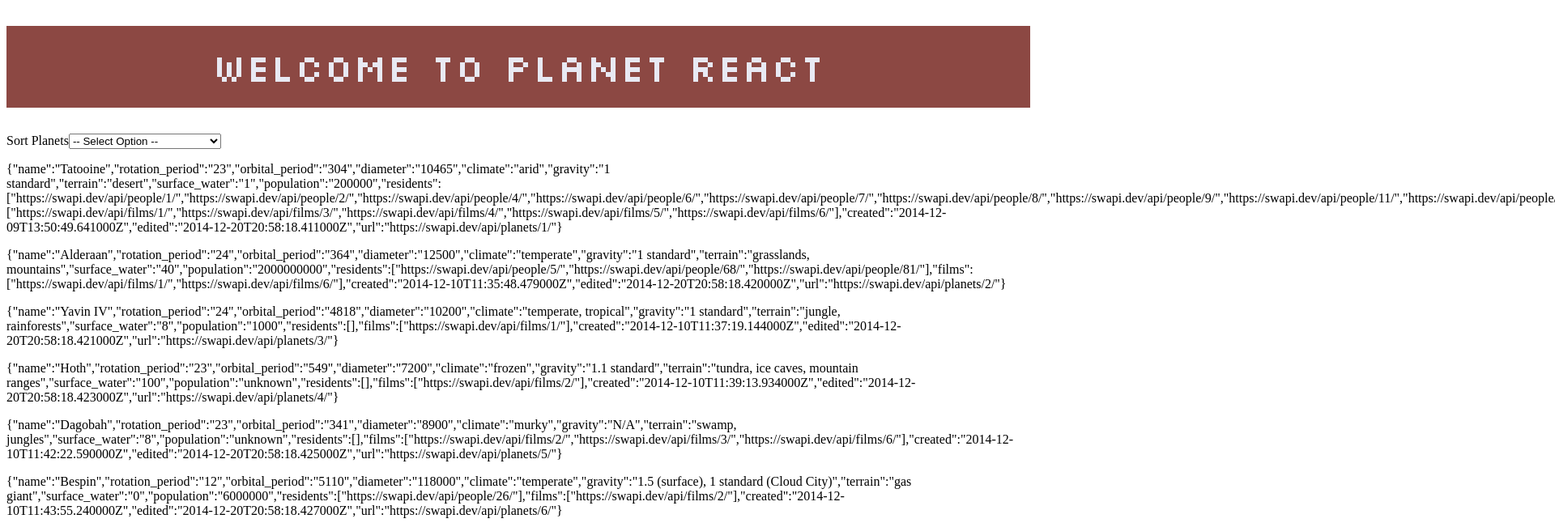
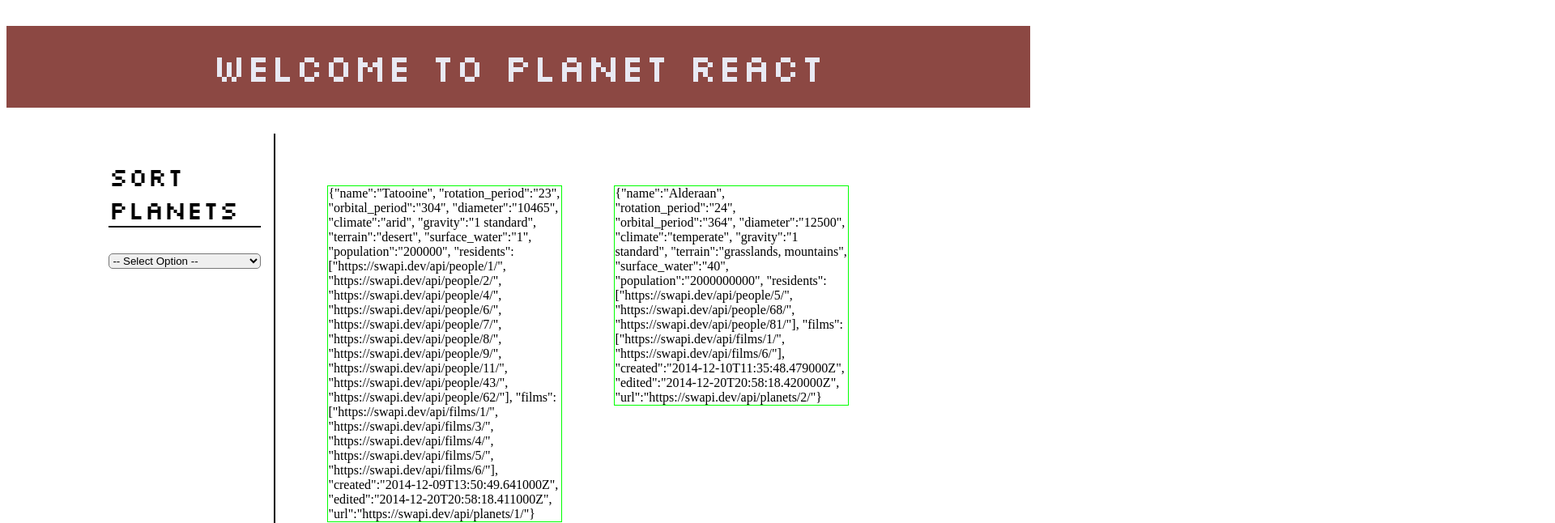
Before and after one commit to pjancura/StarWarsReact, a React (Vite) app: page / in a window 1280 px wide. Shown: the top 646 px of the page at 81% size, 1920 px wide, since content can reach past the window. Built offline with nearby package versions, Linux system fonts and the light colour scheme.

Commit message:
adds Main componenent, adds formFilter with comparator function, adds initial .css for the Main component

```diff
--- a/src/App.jsx
+++ b/src/App.jsx
@@ -1,12 +1,12 @@
 import "./App.css";
 import Header from "./Header/Header.jsx";
-import FormFilter from "./Main/FormFilter.jsx";
+import Main from "./Main/Main.jsx";
 
 function App() {
   return (
     <>
       <Header />
-      <FormFilter/>
+      <Main />
     </>
   );
 }
--- a/src/Main/FormFilter.jsx
+++ b/src/Main/FormFilter.jsx
@@ -1,34 +1,12 @@
-import { useEffect, useState } from "react";
-import mockData from "../assets/MockData/planets_page1.json"
-import { comparePlanets } from "./comparePlanets"
 
-export default function FormFilter() {
-    const [sortValue, setSortValue] = useState("")
+export default function FormFilter(props) {
 
-    const [planetArray, setPlanetArray] =  useState(mockData.results)
-
-    const [sortedArray, setSortedArray] = useState(planetArray)
-
-    // componentDidUpdate(_, prevState) {
-    //     console.log(prevState)
-    // }
-
-    // console.log(sortValue)
-
-    function handleOnChange(e) {
-        setSortValue(() => e.target.value)
-    }
-
-    useEffect(() => {
-        setSortedArray(comparePlanets(planetArray, sortValue))
-
-    }, [sortValue, planetArray])
 
 
 
     return (
         <>
-            <form action="" onChange={handleOnChange}>
+            <form action="" className={props.className} onChange={props.onChange}>
                 <label htmlFor="sortables">Sort Planets</label>
                 <select name="sortables" id="sortables">
                     <option value="">-- Select Option --</option>
@@ -40,11 +18,7 @@
                     <option value="smallToLarge">Smallest - Largest Planet</option>
                 </select>
             </form>
-            <div>
-                {sortedArray.map(planet => {
-                    return <p key={JSON.stringify(planet.name)}>{JSON.stringify(planet)}</p>
-                })}
-            </div>
+
         </>
     );
 }
--- /dev/null
+++ b/src/Main/Main.jsx
@@ -0,0 +1,36 @@
+import { useEffect, useState } from "react";
+import mockData from "../assets/MockData/planets_page1.json"
+import { comparePlanets } from "./comparePlanets"
+import FormFilter from "./FormFilter";
+import styles from './main.module.css'
+
+export default function Main() {
+    const [sortValue, setSortValue] = useState("")
+
+    const [planetArray, setPlanetArray] =  useState(mockData.results)
+
+    const [sortedArray, setSortedArray] = useState(planetArray)
+
+    function handleOnChange(e) {
+        console.log(e.target)
+        setSortValue(() => e.target.value)
+    }
+
+    useEffect(() => {
+        setSortedArray(comparePlanets(planetArray, sortValue))
+
+    }, [sortValue, planetArray])
+
+    return (
+        <main className={styles.mainContainer}>
+            <FormFilter className={styles.formFilter} onChange={handleOnChange} />
+
+            {/* THIS OUTPUT DIV WILL BECOME THE <CARDDISPLAY/>  */}
+            <div className={styles.output}>
+                {sortedArray.map(planet => {
+                    return <p className={styles.card} key={JSON.stringify(planet.name)}>{JSON.stringify(planet).replaceAll(",", ", ")}</p>
+                })}
+            </div>
+    </main>
+    );
+}
--- /dev/null
+++ b/src/Main/main.module.css
@@ -0,0 +1,44 @@
+.mainContainer {
+    width: 80%;
+    margin: 2em auto;
+    display: flex;
+    gap: 2em;
+}
+
+.formFilter {
+    display:flex;
+    flex-direction: column;
+    padding-top: 2em;
+    padding-right: 1em;
+    border-right: 2px solid black;
+}
+
+.formFilter label {
+    margin-bottom: 1em;
+    font-size: 2em;
+    font-family: "Silkscreen", sans-serif;
+    border-bottom: 2px solid black;
+}
+
+.formFilter select {
+    border-radius: 5px;
+}
+
+.output {
+    max-height: 50em;
+    padding-top: 2em;
+    padding-right: 2em;
+    overflow-y: scroll;
+    display: flex;
+    flex-direction: row;
+    flex-wrap: wrap;
+    justify-content: start;
+}
+
+.card {
+    border: 1px solid lime;
+    width: 18em;
+    margin: 2em;
+    max-height: fit-content;
+    text-wrap: wrap;
+}
```
